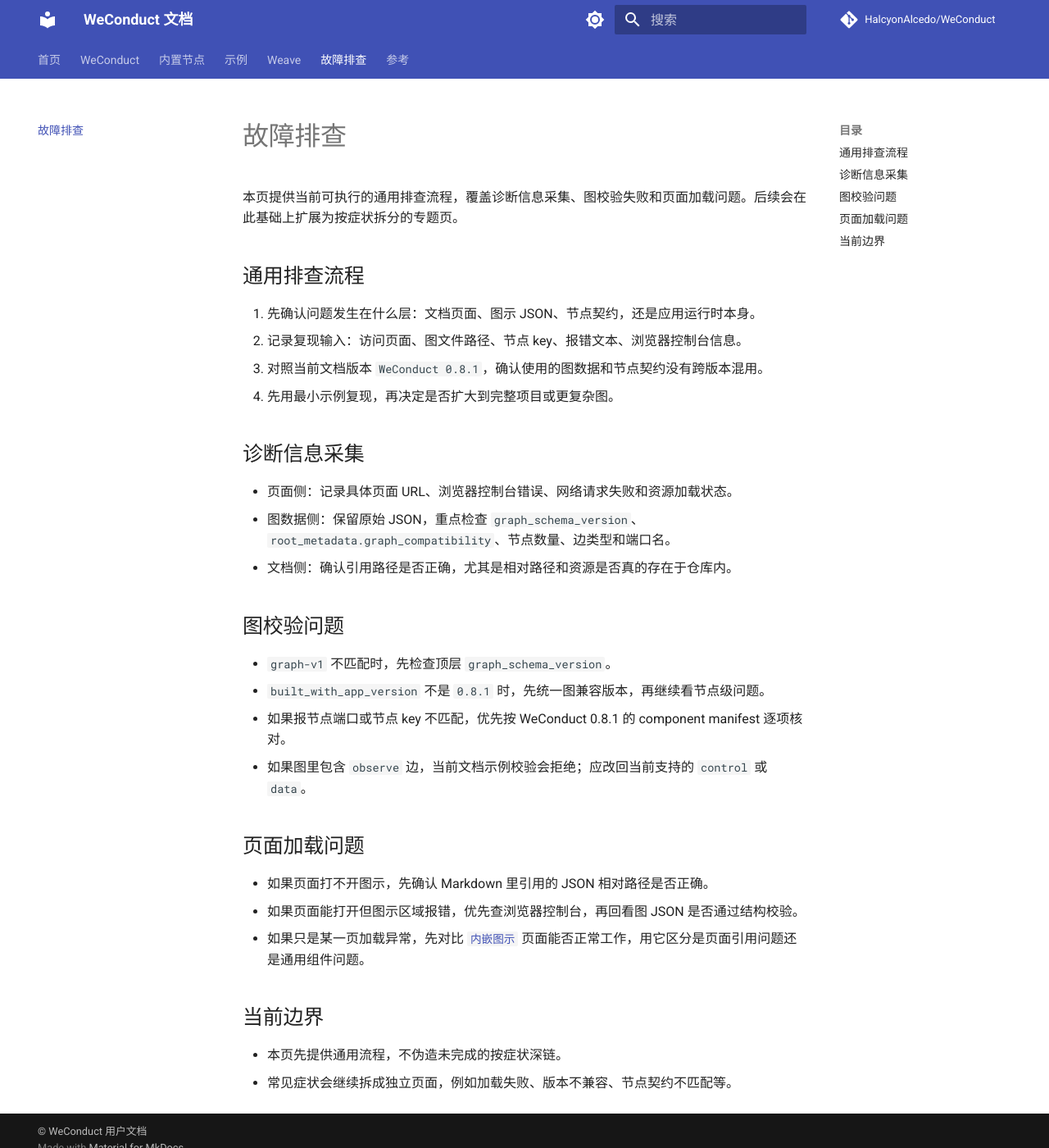
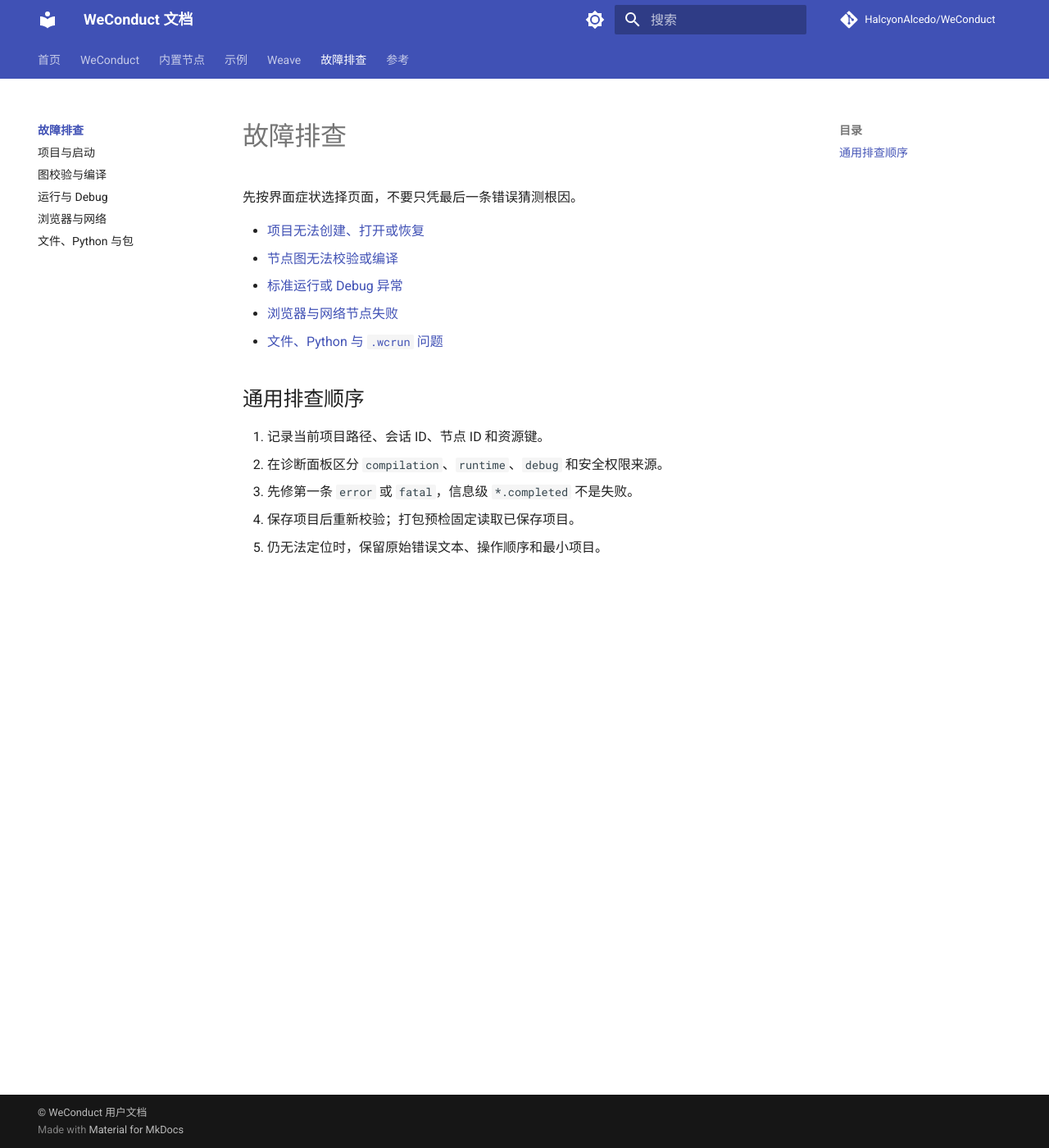
Before and after one commit to HalcyonAlcedo/WeConduct, an MkDocs documentation site: the page built from docs/weconduct/troubleshooting/index.md, in a window 1280 px wide and 1400 px high. Shown: the whole window at 82% size. Built offline with MkDocs 1.6.1 and Material for MkDocs 9.7.7, drawn with Linux system fonts in a browser that asks for light colours; comment, search, counter and statistics services are not loaded.

Commit message:
docs: complete troubleshooting and references

```diff
--- a/docs/weconduct/troubleshooting/index.md
+++ b/docs/weconduct/troubleshooting/index.md
@@ -6,35 +6,18 @@
 
 # 故障排查
 
-本页提供当前可执行的通用排查流程，覆盖诊断信息采集、图校验失败和页面加载问题。后续会在此基础上扩展为按症状拆分的专题页。
+先按界面症状选择页面，不要只凭最后一条错误猜测根因。
 
-## 通用排查流程
+- [项目无法创建、打开或恢复](project-and-startup.md)
+- [节点图无法校验或编译](graph-validation.md)
+- [标准运行或 Debug 异常](runtime-and-debug.md)
+- [浏览器与网络节点失败](browser-and-network.md)
+- [文件、Python 与 `.wcrun` 问题](files-python-and-packages.md)
 
-1. 先确认问题发生在什么层：文档页面、图示 JSON、节点契约，还是应用运行时本身。
-2. 记录复现输入：访问页面、图文件路径、节点 key、报错文本、浏览器控制台信息。
-3. 对照当前文档版本 `WeConduct 0.8.1`，确认使用的图数据和节点契约没有跨版本混用。
-4. 先用最小示例复现，再决定是否扩大到完整项目或更复杂图。
+## 通用排查顺序
 
-## 诊断信息采集
-
-- 页面侧：记录具体页面 URL、浏览器控制台错误、网络请求失败和资源加载状态。
-- 图数据侧：保留原始 JSON，重点检查 `graph_schema_version`、`root_metadata.graph_compatibility`、节点数量、边类型和端口名。
-- 文档侧：确认引用路径是否正确，尤其是相对路径和资源是否真的存在于仓库内。
-
-## 图校验问题
-
-- `graph-v1` 不匹配时，先检查顶层 `graph_schema_version`。
-- `built_with_app_version` 不是 `0.8.1` 时，先统一图兼容版本，再继续看节点级问题。
-- 如果报节点端口或节点 key 不匹配，优先按 WeConduct 0.8.1 的 component manifest 逐项核对。
-- 如果图里包含 `observe` 边，当前文档示例校验会拒绝；应改回当前支持的 `control` 或 `data`。
-
-## 页面加载问题
-
-- 如果页面打不开图示，先确认 Markdown 里引用的 JSON 相对路径是否正确。
-- 如果页面能打开但图示区域报错，优先查浏览器控制台，再回看图 JSON 是否通过结构校验。
-- 如果只是某一页加载异常，先对比 [`内嵌图示`](../reference/embedded-graphs.md) 页面能否正常工作，用它区分是页面引用问题还是通用组件问题。
-
-## 当前边界
-
-- 本页先提供通用流程，不伪造未完成的按症状深链。
-- 常见症状会继续拆成独立页面，例如加载失败、版本不兼容、节点契约不匹配等。
+1. 记录当前项目路径、会话 ID、节点 ID 和资源键。
+2. 在诊断面板区分 `compilation`、`runtime`、`debug` 和安全权限来源。
+3. 先修第一条 `error` 或 `fatal`，信息级 `*.completed` 不是失败。
+4. 保存项目后重新校验；打包预检固定读取已保存项目。
+5. 仍无法定位时，保留原始错误文本、操作顺序和最小项目。
--- a/mkdocs.yml
+++ b/mkdocs.yml
@@ -162,5 +162,19 @@
           - 插件: weave/guide/plugins.md
       - 与 WeConduct 配合: weave/workflows/use-with-weconduct.md
       - Weave 故障排查: weave/troubleshooting/index.md
-  - 故障排查: weconduct/troubleshooting/index.md
-  - 参考: weconduct/reference/embedded-graphs.md
+      - 已知限制: weave/reference/known-limitations-0.5.0.md
+  - 故障排查:
+      - 排障总览: weconduct/troubleshooting/index.md
+      - 项目与启动: weconduct/troubleshooting/project-and-startup.md
+      - 图校验与编译: weconduct/troubleshooting/graph-validation.md
+      - 运行与 Debug: weconduct/troubleshooting/runtime-and-debug.md
+      - 浏览器与网络: weconduct/troubleshooting/browser-and-network.md
+      - 文件、Python 与包: weconduct/troubleshooting/files-python-and-packages.md
+  - 参考:
+      - 内嵌节点图: weconduct/reference/embedded-graphs.md
+      - 键盘快捷键: weconduct/reference/keyboard-shortcuts.md
+      - 项目格式: weconduct/reference/project-format.md
+      - 变量语法: weconduct/reference/variable-syntax.md
+      - 安全权限: weconduct/reference/security-permissions.md
+      - 术语表: weconduct/reference/glossary.md
+      - 0.8.1 已知限制: weconduct/reference/known-limitations-0.8.1.md
```
Also changed, not shown: docs/weave/reference/known-limitations-0.5.0.md (added, +14 -0 lines), docs/weconduct/reference/glossary.md (added, +20 -0 lines), docs/weconduct/reference/keyboard-shortcuts.md (added, +28 -0 lines), docs/weconduct/reference/known-limitations-0.8.1.md (added, +18 -0 lines), docs/weconduct/reference/project-format.md (added, +39 -0 lines), docs/weconduct/reference/variable-syntax.md (added, +47 -0 lines), docs/weconduct/troubleshooting/browser-and-network.md (added, +40 -0 lines), docs/weconduct/troubleshooting/files-python-and-packages.md (added, +47 -0 lines), docs/weconduct/troubleshooting/graph-validation.md (added, +36 -0 lines), docs/weconduct/troubleshooting/project-and-startup.md (added, +38 -0 lines), docs/weconduct/troubleshooting/runtime-and-debug.md (added, +37 -0 lines), 4 other files.
